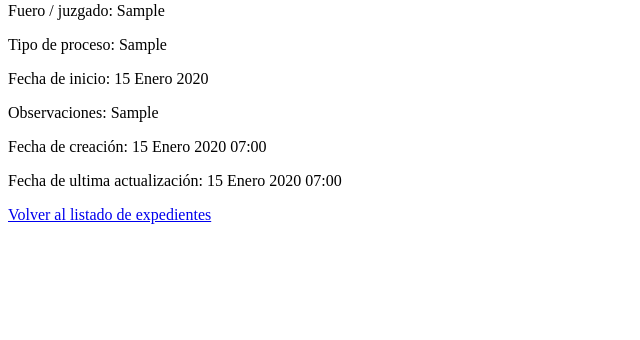
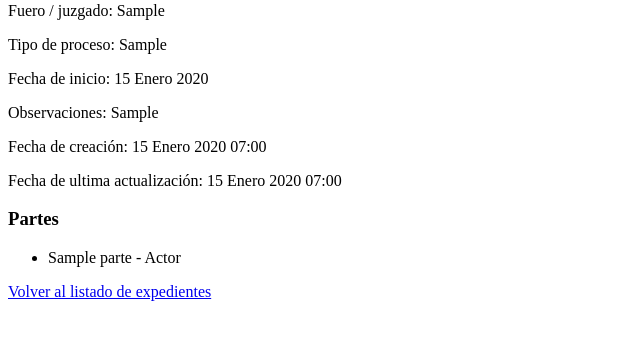
Before and after one commit to joaquintomasrana/gestion-juridica-web, a Django app: page /expediente/1/ in a window 1280 px wide. Shown: the part 187-527 px from the top of the page, without its empty margins (0-640 px from the left). Run offline with Django 5.2, Linux system fonts and the light colour scheme; a user stored in the database is signed in; tables that the repository leaves empty hold one stand-in row (values such as "Sample post").

Commit message:
Mostrar las partes en el detalle del expediente

```diff
--- a/templates/expedientes/expediente_detail.html
+++ b/templates/expedientes/expediente_detail.html
@@ -22,6 +22,17 @@
      </div>
 
     <div>
+        <h3>Partes</h3>
+        <ul>
+            {% for parte in expediente.partes.all %}
+                <li>{{ parte.nombre }} - {{ parte.get_tipo_display }}</li>
+            {% empty %}
+                <li>No hay partes asociadas a este expediente.</li>
+            {% endfor %}
+        </ul>
+    </div>
+
+    <div>
         <a href="{% url 'expedientes:lista' %}">Volver al listado de expedientes</a>
     </div>
 
```
